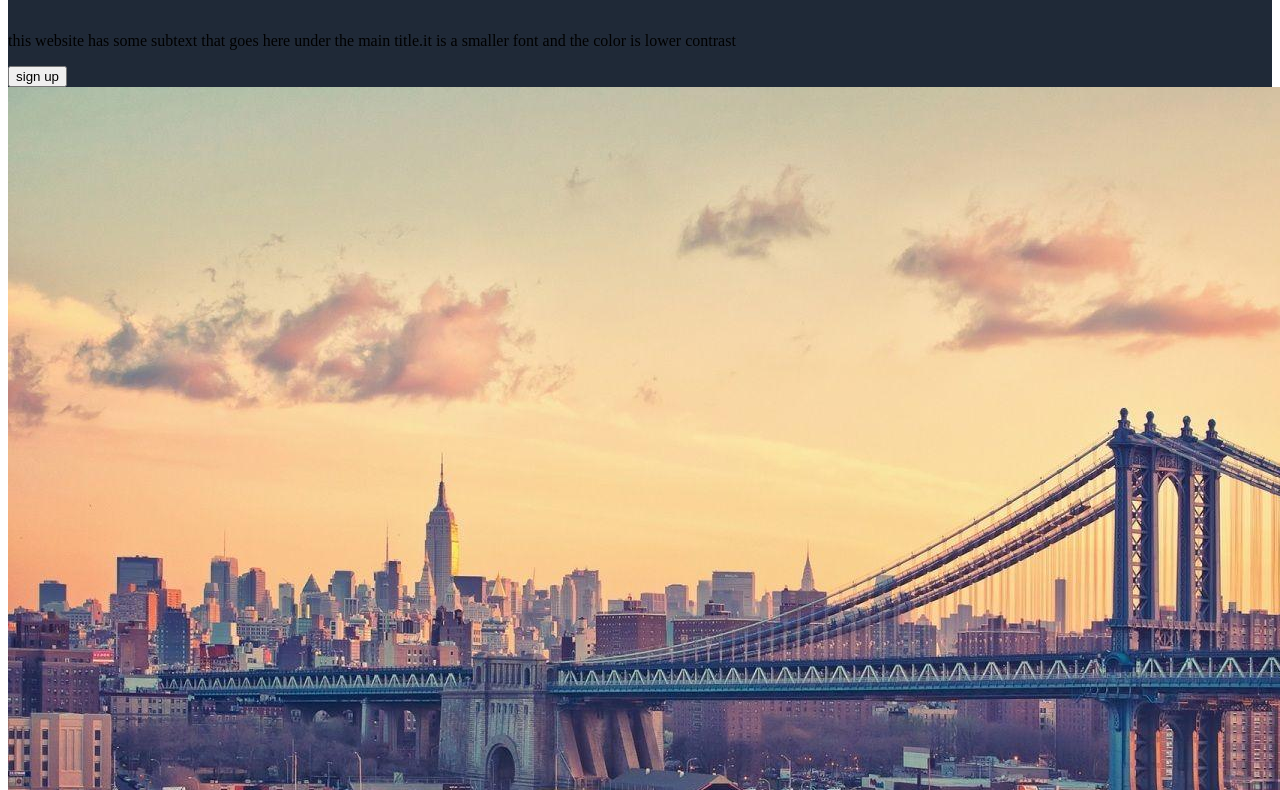
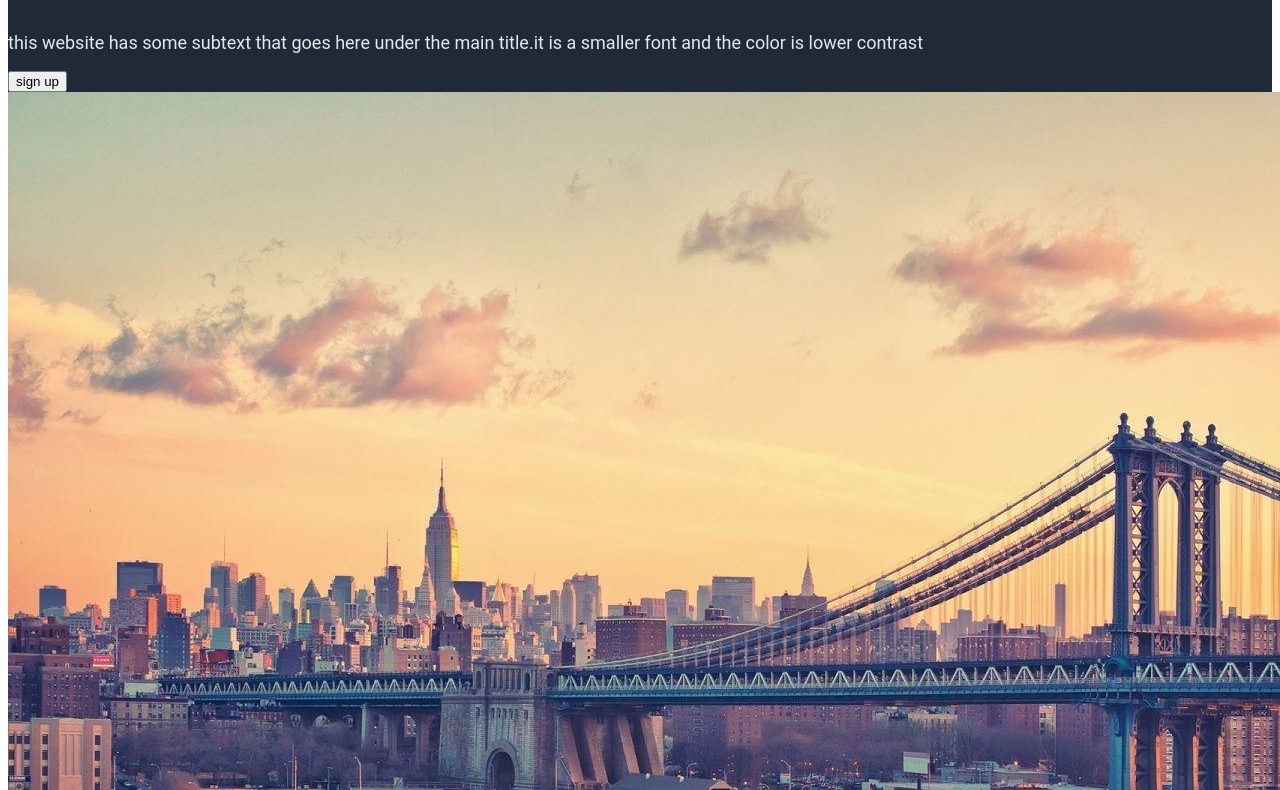
Before and after one commit to issam2a/odin-project-landingpage, a plain HTML site: page index.html in a window 1280 px wide. Shown: the part 186-976 px from the top of the page. Drawn offline with Linux system fonts and the light colour scheme.

Commit message:
fix a typo in the class name

```diff
--- a/index.html
+++ b/index.html
@@ -26,7 +26,7 @@
         <div class="hero-text">
           <p>This website is awesome</p>
         </div>
-        <div class="hero-discription">
+        <div class="hero-description">
           <p>
             this website has some subtext that goes here under the main title.it
             is a smaller font and the color is lower contrast
```
